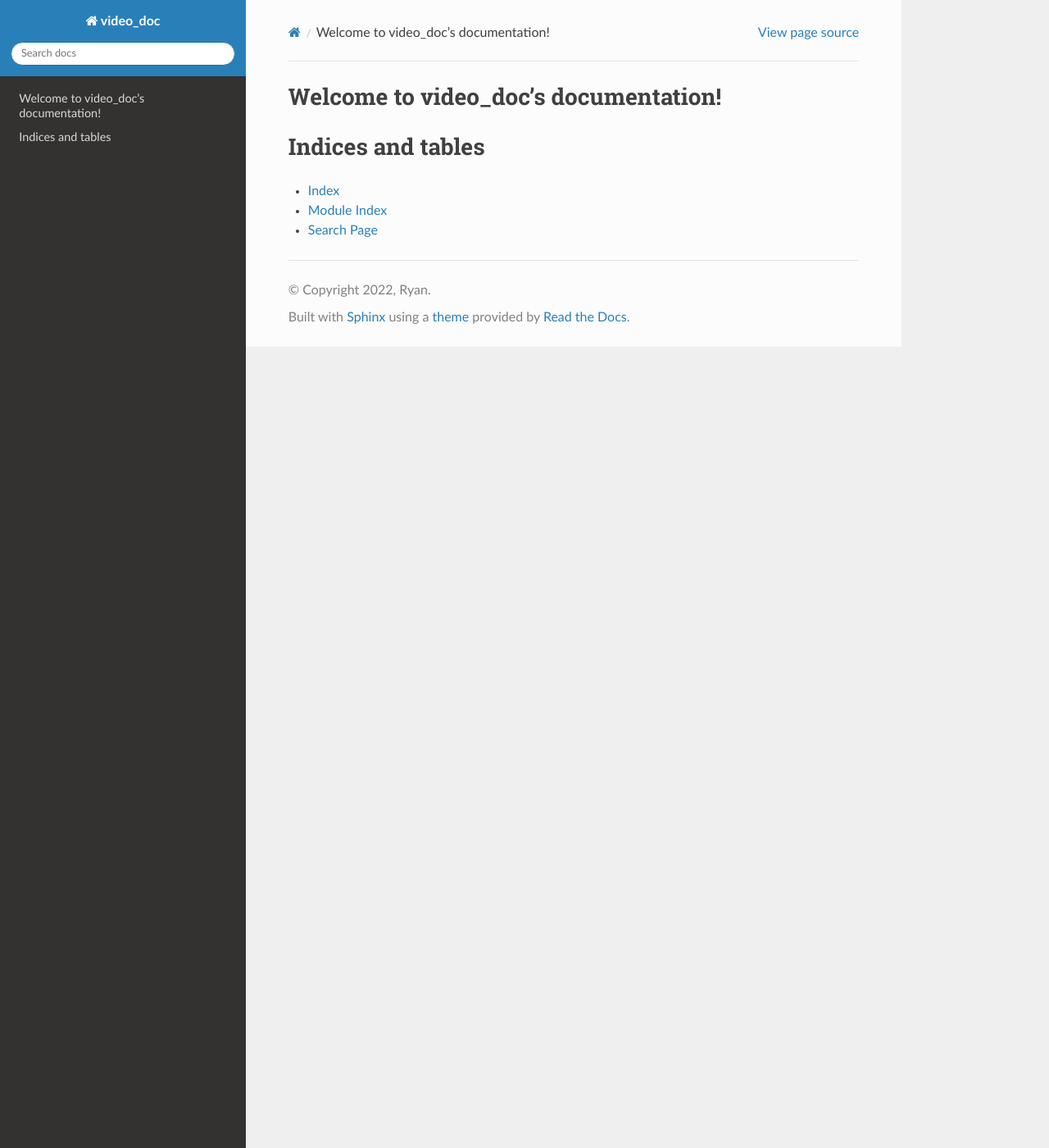
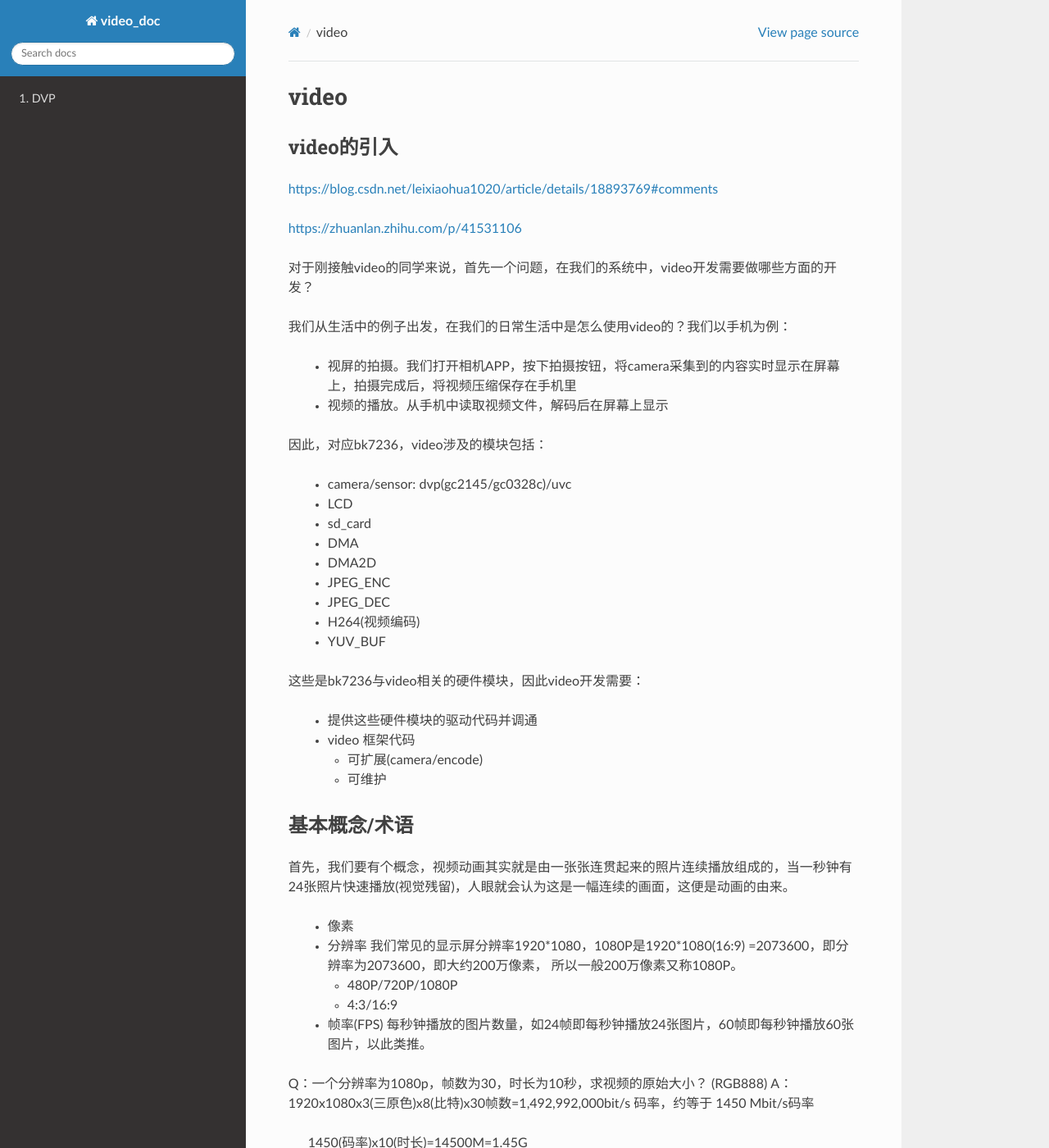
Before and after one commit to BlackTudou/video_doc, a Sphinx documentation site: the page built from source/index.rst, in a window 1280 px wide and 1400 px high. Shown: the whole window at 82% size. Built offline with Sphinx 7.4.7 and the Read the Docs theme 2.0.0, drawn with Linux system fonts in a browser that asks for light colours; some of the changed text lies outside the part shown.

Commit message:
add dvp camera

```diff
--- /dev/null
+++ b/source/dvp/index.rst
@@ -0,0 +1,3 @@
+======
+DVP
+======
--- a/source/index.rst
+++ b/source/index.rst
@@ -1,20 +1,68 @@
-.. video_doc documentation master file, created by
-   sphinx-quickstart on Fri Oct 14 19:52:50 2022.
-   You can adapt this file completely to your liking, but it should at least
-   contain the root `toctree` directive.
+=========
+video
+=========
 
-Welcome to video_doc's documentation!
-=====================================
+video的引入
+=============
+
+https://blog.csdn.net/leixiaohua1020/article/details/18893769#comments
+
+https://zhuanlan.zhihu.com/p/41531106
+
+对于刚接触video的同学来说，首先一个问题，在我们的系统中，video开发需要做哪些方面的开发？
+
+我们从生活中的例子出发，在我们的日常生活中是怎么使用video的？我们以手机为例：
+
+ - 视屏的拍摄。我们打开相机APP，按下拍摄按钮，将camera采集到的内容实时显示在屏幕上，拍摄完成后，将视频压缩保存在手机里
+ - 视频的播放。从手机中读取视频文件，解码后在屏幕上显示
+
+因此，对应bk7236，video涉及的模块包括：
+
+ - camera/sensor: dvp(gc2145/gc0328c)/uvc
+ - LCD
+ - sd_card
+ - DMA
+ - DMA2D
+ - JPEG_ENC
+ - JPEG_DEC
+ - H264(视频编码)
+ - YUV_BUF
+
+这些是bk7236与video相关的硬件模块，因此video开发需要：
+
+ - 提供这些硬件模块的驱动代码并调通
+ - video 框架代码
+
+   - 可扩展(camera/encode)
+   - 可维护
+
+
+基本概念/术语
+===============
+
+首先，我们要有个概念，视频动画其实就是由一张张连贯起来的照片连续播放组成的，当一秒钟有24张照片快速播放(视觉残留)，人眼就会认为这是一幅连续的画面，这便是动画的由来。
+
+ - 像素
+ - 分辨率 我们常见的显示屏分辨率1920*1080，1080P是1920*1080(16:9) =2073600，即分辨率为2073600，即大约200万像素， 所以一般200万像素又称1080P。
+
+   - 480P/720P/1080P
+   - 4:3/16:9
+
+ - 帧率(FPS) 每秒钟播放的图片数量，如24帧即每秒钟播放24张图片，60帧即每秒钟播放60张图片，以此类推。
+
+Q：一个分辨率为1080p，帧数为30，时长为10秒，求视频的原始大小？ (RGB888)
+A：1920x1080x3(三原色)x8(比特)x30帧数=1,492,992,000bit/s 码率，约等于 1450 Mbit/s码率
+
+   1450(码率)x10(时长)=14500M=1.45G
+
+
+视频编码
+==========
+
+在剪辑软件导出的时候，看到“H.264,MPEG4”等等的这些词，叫编码格式。
 
 .. toctree::
    :maxdepth: 2
-   :caption: Contents:
+   :numbered:
 
-
-
-Indices and tables
-==================
-
-* :ref:`genindex`
-* :ref:`modindex`
-* :ref:`search`
+   DVP <dvp/index>
```
Also changed, not shown: 2 other files.
